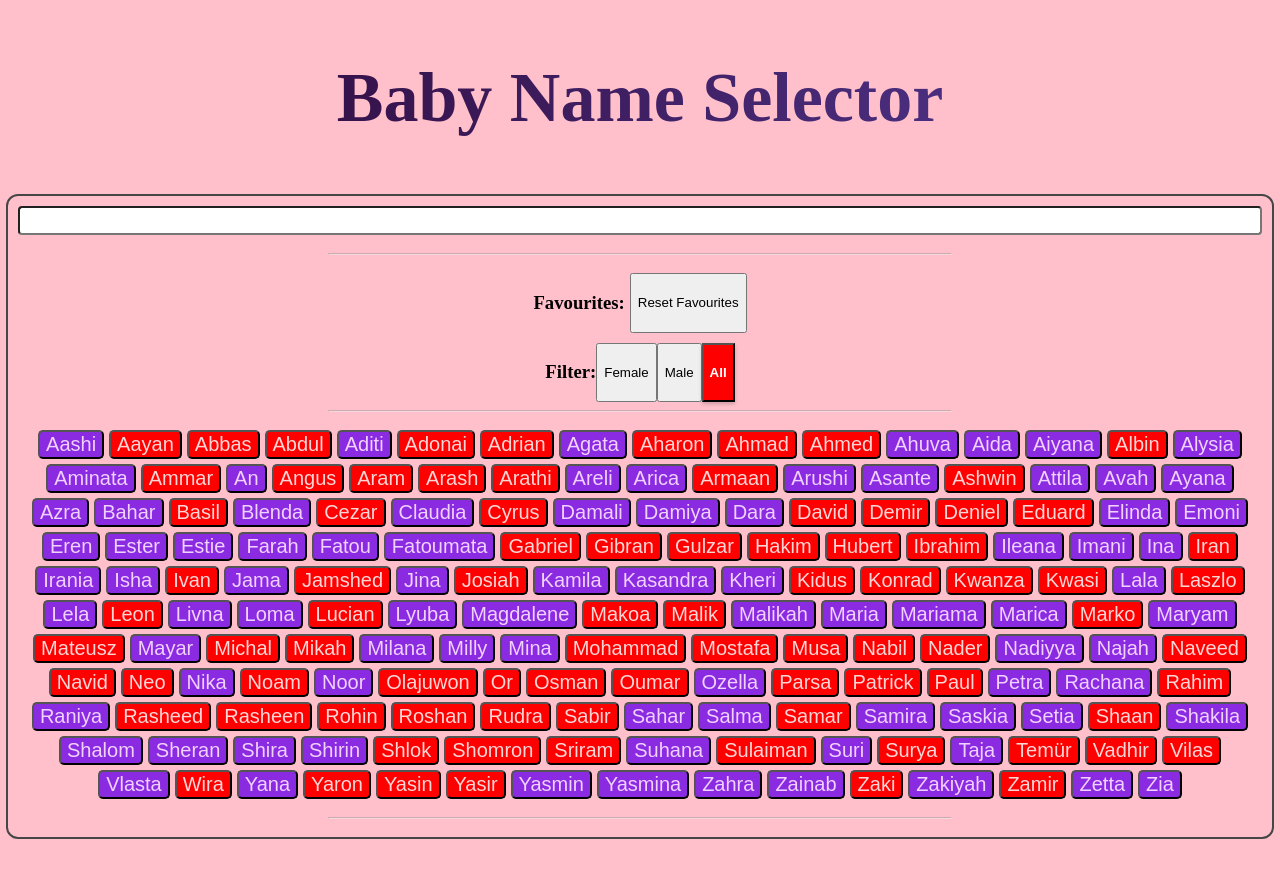
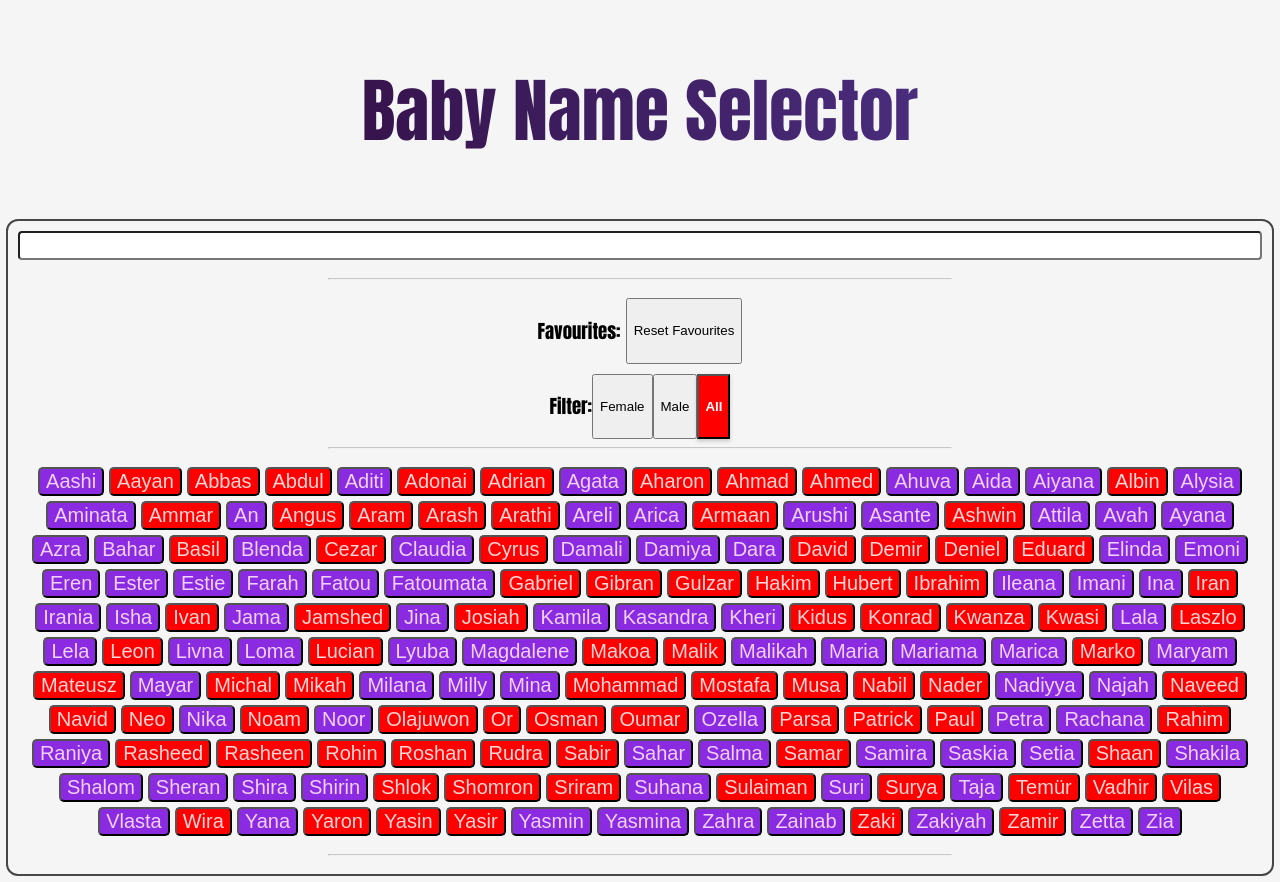
Before and after one commit to TomOwen93/baby-names-react, a React (Create React App) app: page / in a window 1280 px wide. Before the commit the page ends 845 px from the top, so only its background shows below. Built offline with nearby package versions, Linux system fonts and the light colour scheme.

Commit message:
fix format and minor filter bug

```diff
--- a/src/components/BabyList.tsx
+++ b/src/components/BabyList.tsx
@@ -11,7 +11,7 @@ export interface Baby {
   sex: string;
 }
 
-const sexLookup: { [key: number]: string|undefined } = {1: "f", 2: "m" };
+const sexLookup: { [key: number]: string | undefined } = { 1: "f", 2: "m" };
 
 function BabyList(): JSX.Element {
   const originalBabyData: Baby[] = babyNamesData.sort((a: Baby, b: Baby) =>
@@ -21,10 +21,10 @@ function BabyList(): JSX.Element {
   const [searchInput, setSearchInput] = useState("");
   const [babyList, setBabyList] = useState<Baby[]>(originalBabyData);
   const [favourites, setFavourites] = useState<Baby[]>([]);
-  const [activeButton, setActiveButton] = useState(0);
+  const [activeSex, setActiveSex] = useState(0);
 
   const filteredData = babyList.filter((el) => {
-    const isSexMatch = activeButton === 0 || el.sex === sexLookup[activeButton];
+    const isSexMatch = activeSex === 0 || el.sex === sexLookup[activeSex];
     return filterBabyInput(el.name, searchInput) && isSexMatch;
   });
 
@@ -42,18 +42,15 @@ function BabyList(): JSX.Element {
     setBabyList(
       [...babyList, baby].sort((a: Baby, b: Baby) => compareBaby(a, b))
     );
-
-
   };
 
   const handleResetFavourites = () => {
     setFavourites([]);
-    setBabyList(originalBabyData)
-
+    setBabyList(originalBabyData);
   };
 
   const handleFilterSex = (num: number) => {
-    setActiveButton(num);
+    setActiveSex(num);
   };
 
   return (
@@ -86,7 +83,7 @@ function BabyList(): JSX.Element {
             handleFilterSex={() => {
               handleFilterSex(1);
             }}
-            activeButton={activeButton}
+            activeSex={activeSex}
             expectedButton={1}
             sex="Female"
           />
@@ -94,7 +91,7 @@ function BabyList(): JSX.Element {
             handleFilterSex={() => {
               handleFilterSex(2);
             }}
-            activeButton={activeButton}
+            activeSex={activeSex}
             sex="Male"
             expectedButton={2}
           />
@@ -102,7 +99,7 @@ function BabyList(): JSX.Element {
             handleFilterSex={() => {
               handleFilterSex(0);
             }}
-            activeButton={activeButton}
+            activeSex={activeSex}
             sex="All"
             expectedButton={0}
           />
--- a/src/components/FilterButton.tsx
+++ b/src/components/FilterButton.tsx
@@ -1,5 +1,5 @@
 interface FilterButtonProps {
-  activeButton: number;
+  activeSex: number;
   sex: string;
   handleFilterSex: () => void;
   expectedButton: number;
@@ -7,14 +7,14 @@ interface FilterButtonProps {
 
 export function FilterButton({
   handleFilterSex,
-  activeButton,
+  activeSex,
   sex,
   expectedButton,
 }: FilterButtonProps): JSX.Element {
   return (
     <button
       className={`${
-        activeButton === expectedButton ? "active-button" : "plain-button"
+        activeSex === expectedButton ? "active-button" : "plain-button"
       }`}
       onClick={handleFilterSex}
     >
--- a/src/style.css
+++ b/src/style.css
@@ -72,7 +72,8 @@ hr {
 }
 
 body {
-  background-color: pink;
+  background-color: whitesmoke;
+  font-family: Impact, Haettenschweiler, "Arial Narrow Bold", sans-serif;
 }
 
 .filter-button-section {
```
